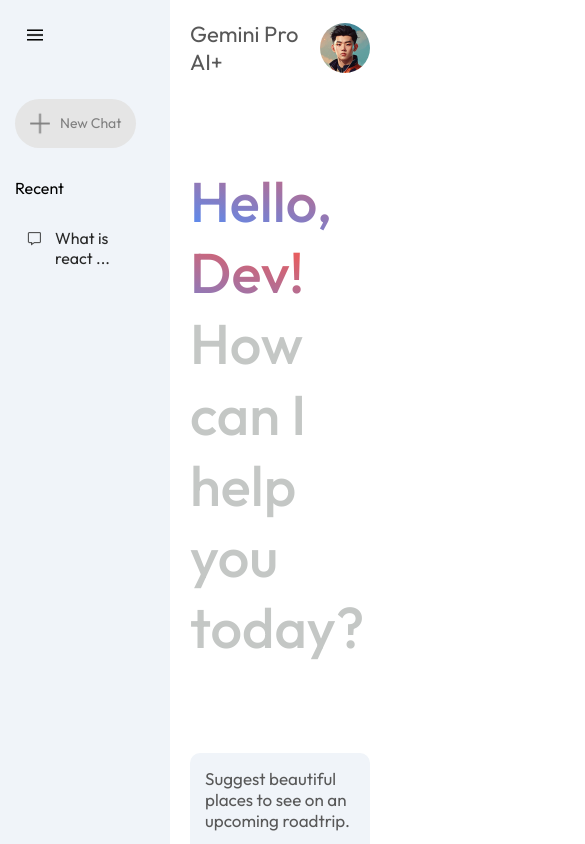
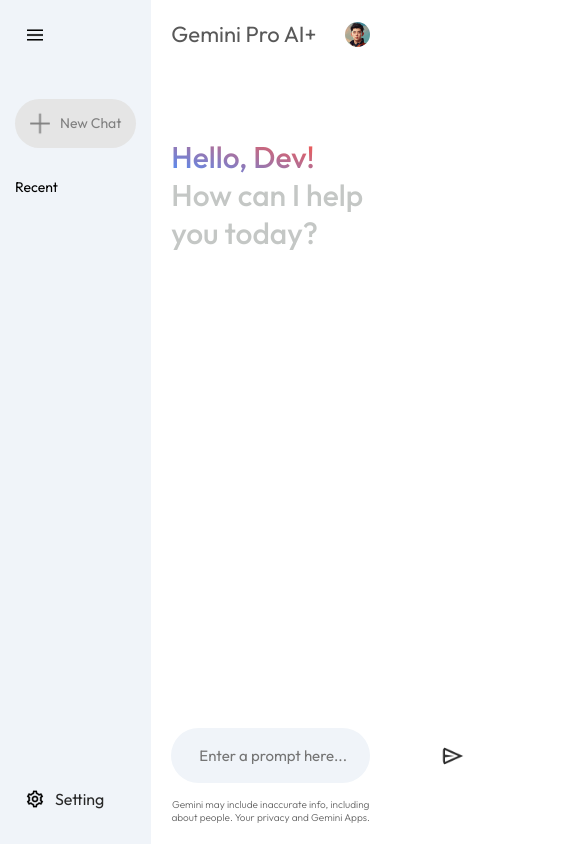
Before and after one commit to ayushsuryan/Gemini-Pro-AI, a React (Vite) app: page / in a window 390 px wide. Both pictures are taken after a click on the picture 35 px from the left and 35 px from the top of the page. Shown: the top 844 px of the page, 585 px wide, since content can reach past the window. Built offline with nearby package versions, Linux system fonts and the light colour scheme.

Commit message:
Completed

```diff
--- a/src/components/Mainscreen.jsx
+++ b/src/components/Mainscreen.jsx
@@ -3,9 +3,13 @@
 import Navigation from "./Navigation";
 import Search from "./Search";
 import { useSelector } from "react-redux";
+import { useDispatch } from "react-redux";
+import { sendPrompt } from "../store/promptSlice";
 
 export default function Mainscreen() {
+  const dispatch = useDispatch();
   const response = useSelector((state) => state.response);
+
   return (
     <div className={styles.main}>
       <Navigation></Navigation>
@@ -20,25 +24,59 @@
         ) : null}
         {!response ? (
           <div className={styles.cards}>
-            <div className={styles.card}>
+            <div
+              onClick={() => {
+                dispatch(
+                  sendPrompt(
+                    "Suggest beautiful places to see on an upcoming roadtrip."
+                  )
+                );
+              }}
+              className={styles.card}
+            >
               <p>Suggest beautiful places to see on an upcoming roadtrip.</p>
               <img src={assets.compass_icon} alt="compass-icon" />
             </div>
-            <div className={styles.card}>
+            <div
+              onClick={() => {
+                dispatch(
+                  sendPrompt("Briefly summarize this concept: urban planning..")
+                );
+              }}
+              className={styles.card}
+            >
               <p>Briefly summarize this concept: urban planning.</p>
               <img src={assets.bulb_icon} alt="compass-icon" />
             </div>
-            <div className={styles.card}>
+            <div
+              onClick={() => {
+                dispatch(
+                  sendPrompt(
+                    "Brainstorm team bonding activities for our work retreat"
+                  )
+                );
+              }}
+              className={styles.card}
+            >
               <p>Brainstorm team bonding activities for our work retreat.</p>
               <img src={assets.message_icon} alt="compass-icon" />
             </div>
-            <div className={styles.card}>
+            <div
+              onClick={() => {
+                dispatch(
+                  sendPrompt("Improve the readability of the following code")
+                );
+              }}
+              className={styles.card}
+            >
               <p>Improve the readability of the following code.</p>
               <img src={assets.code_icon} alt="compass-icon" />
             </div>
           </div>
         ) : null}
-        {response ? <p>{response}</p> : null}
+        {response ? (
+          <p className={styles.generatedResponse}>{response}</p>
+        ) : null}
         <Search></Search>
       </div>
     </div>
--- a/src/components/Search.jsx
+++ b/src/components/Search.jsx
@@ -3,6 +3,7 @@
 import { useDispatch } from "react-redux";
 import { sendPrompt } from "../store/promptSlice";
 import { useState } from "react";
+import { recentPrompts } from "../store/promptSlice";
 
 export default function Search() {
   const [input, setInput] = useState("");
@@ -11,6 +12,7 @@
     <div className={styles.bottom}>
       <div className={styles.searchBox}>
         <input
+          value={input}
           onChange={(e) => {
             setInput(e.target.value);
           }}
@@ -18,11 +20,11 @@
           placeholder="Enter a prompt here..."
         />
         <div>
-          <img src={assets.gallery_icon} alt="galleryIcon" />
-          <img src={assets.mic_icon} alt="micIcon" />
           <img
             onClick={() => {
               dispatch(sendPrompt(input));
+              dispatch(recentPrompts(input));
+              setInput("");
             }}
             src={assets.send_icon}
             alt="sendIcon"
--- a/src/components/Sidebar.jsx
+++ b/src/components/Sidebar.jsx
@@ -1,9 +1,13 @@
 import styles from "../styles/sidebar.module.css";
 import { assets } from "../assets/assets";
 import { useState } from "react";
-
+import { useSelector } from "react-redux";
+import { useDispatch } from "react-redux";
+import { newChat } from "../store/promptSlice";
 export default function Sidebar() {
   const [extended, setExtended] = useState(false);
+  const recentPrompts = useSelector((state) => state.recentPrompts);
+  const dispatch = useDispatch();
   return (
     <div className={styles.sidebar}>
       <div className={styles.top}>
@@ -16,31 +20,43 @@
             alt="hamburger"
           />
         </div>
-        <div className={styles.newChat}>
+        <div
+          onClick={() => {
+            dispatch(newChat());
+          }}
+          className={styles.newChat}
+        >
           <img src={assets.plus_icon} alt="new-chat" />
           {extended ? <p>New Chat</p> : null}
         </div>
         {extended ? (
           <div className={styles.recent}>
             <p className={styles.recentTitle}>Recent</p>
-            <div className={styles.recentEntry}>
-              <img src={assets.message_icon} alt="message-icon" />
-              <p>What is react ...</p>
-            </div>
+            {recentPrompts.length !== 0
+              ? recentPrompts.map((recent, index) => {
+                  const truncatedRecent =
+                    recent.length > 20
+                      ? recent.substring(0, 20) + "..."
+                      : recent;
+
+                  return (
+                    <p className={styles.recentEntry} key={index}>
+                      {truncatedRecent}
+                    </p>
+                  );
+                })
+              : null}
           </div>
         ) : null}
       </div>
 
       <div className={styles.bottom}>
-        <div className={`${styles.bottomItem} ${styles.recentEntry}`}>
-          <img src={assets.question_icon} alt="question-icon" />
-          {extended ? <p>Help</p> : null}
-        </div>
-        <div className={`${styles.bottomItem} ${styles.recentEntry}`}>
-          <img src={assets.history_icon} alt="question-icon" />
-          {extended ? <p>History</p> : null}
-        </div>
-        <div className={`${styles.bottomItem} ${styles.recentEntry}`}>
+        <div
+          onClick={() => {
+            alert("Unavailable");
+          }}
+          className={`${styles.bottomItem} ${styles.recentEntry}`}
+        >
           <img src={assets.setting_icon} alt="question-icon" />
           {extended ? <p>Setting</p> : null}
         </div>
--- a/src/config/config.js
+++ b/src/config/config.js
@@ -3,7 +3,7 @@
 import { GoogleGenerativeAI } from "@google/generative-ai";
 
 // Import the necessary modules from the SDK
-const apiKey = "AIzaSyAa6F7PJWnJe95xfMzAZB-McaVzz0LTzoM"; // Ensure your actual API key is correctly formatted
+const apiKey = "YOUR_API_KEY"; // Ensure your actual API key is correctly formatted
 const genAI = new GoogleGenerativeAI(apiKey);
 
 async function run(prompt) {
--- a/src/store/promptSlice.js
+++ b/src/store/promptSlice.js
@@ -15,8 +15,16 @@
     response: "",
     loading: false,
     error: null,
+    recentPrompts: [],
   },
-  reducers: {},
+  reducers: {
+    recentPrompts: (state, action) => {
+      state.recentPrompts.push(action.payload);
+    },
+    newChat: (state, action) => {
+      state.response = "";
+    },
+  },
   extraReducers: (builder) => {
     builder
       .addCase(sendPrompt.pending, (state) => {
@@ -35,3 +43,4 @@
 });
 
 export default promptSlice.reducer;
+export const { recentPrompts, newChat } = promptSlice.actions;
--- a/src/styles/mainscreen.module.css
+++ b/src/styles/mainscreen.module.css
@@ -62,3 +62,24 @@
 .card:hover{
    background-color: #dfe4ea;
 }
+
+@media screen and (max-width: 480px) {
+  .card{
+    display: none;
+  }
+  .greet  {
+    margin: 50px 0px;
+    font-size:30px ;
+    color: #c4c7c5;
+    font-weight: 500;
+    padding: 20px;
+  }
+
+  .generatedResponse{
+    padding: 20px 30px;
+    font-size: 12px;
+
+  }
+
+
+}
--- a/src/styles/navigation.module.css
+++ b/src/styles/navigation.module.css
@@ -12,3 +12,13 @@
     border-radius: 50%;
     cursor: pointer;
 }
+
+
+@media screen and (max-width: 480px) {
+
+ img{
+    width: 25px;
+    border-radius: 50%;
+    cursor: pointer;
+}
+}
--- a/src/styles/search.module.css
+++ b/src/styles/search.module.css
@@ -46,3 +46,16 @@
     font-weight: 300;
     color: rgb(100, 100, 100);
 }
+
+@media screen and (max-width: 480px) {
+    .searchBox input{
+        font-size: 15px;
+    }
+    .bottom{
+        margin-bottom:5px ;
+    }
+    .bottomInfo{
+        font-size: 10px;
+    }
+
+  }
--- a/src/styles/sidebar.module.css
+++ b/src/styles/sidebar.module.css
@@ -77,4 +77,14 @@
 }
 
 
-/* 26:46 */
+.recentElement{
+    padding: 10px 0px;
+}
+
+
+@media screen and (max-width: 480px) {
+    .recent{
+        font-size: 14px;
+    }
+
+  }
```
